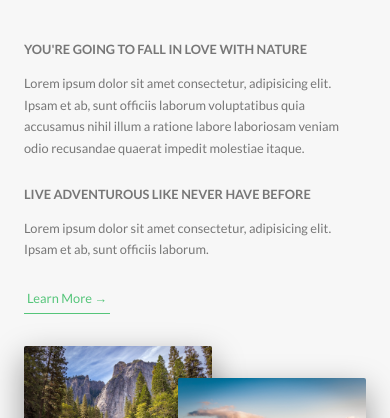
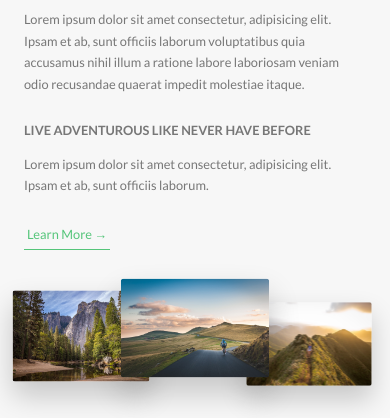
Before and after one commit to Unknown-0perator/Websites, a website: page Natours/index.html in a window 390 px wide. Shown: the part 926-1344 px from the top of the page. Drawn offline with Linux system fonts and the light colour scheme.

Commit message:
responsive media queries

```diff
--- a/Natours/sass/base/_utilities.scss
+++ b/Natours/sass/base/_utilities.scss
@@ -3,9 +3,15 @@
 }
 .u-margin-bottom-big {
   margin-bottom: 8rem;
+  @include respond(tab-port) {
+    margin-bottom: 5rem !important;
+  }
 }
 .u-margin-bottom-medium {
   margin-bottom: 4rem !important;
+  @include respond(tab-port) {
+    margin-bottom: 3rem !important;
+  }
 }
 .u-margin-bottom-small {
   margin-bottom: 1.5rem;
--- a/Natours/sass/components/_composition.scss
+++ b/Natours/sass/components/_composition.scss
@@ -8,17 +8,38 @@
     z-index: 10;
     transition: all 0.2s;
     outline-offset: 2rem;
+
+    @include respond(tab-port) {
+      float: left;
+      position: relative;
+      width: 33.333333%;
+      box-shadow: 0 1.5rem 3rem rgba($color-black, 0.2);
+    }
     &--p1 {
       left: 0;
       top: -2rem;
+      @include respond(tab-port) {
+        top: 0;
+        transform: scale(1.2);
+      }
     }
     &--p2 {
       right: 0;
       top: 2rem;
+      @include respond(tab-port) {
+        top: -1rem;
+        transform: scale(1.3);
+        z-index: 100;
+      }
     }
     &--p3 {
       left: 20%;
       top: 10rem;
+      @include respond(tab-port) {
+        top: 1rem;
+        left: 0;
+        transform: scale(1.1);
+      }
     }
     &:hover {
       outline: 1.5rem solid $color-primary;
--- a/Natours/sass/components/_feature-box.scss
+++ b/Natours/sass/components/_feature-box.scss
@@ -6,6 +6,10 @@
   border-radius: 3px;
   box-shadow: 0 1.5rem 4rem rgba($color-black, 0.15);
   transition: all 0.2s;
+
+  @include respond(tab-port) {
+    padding: 2rem;
+  }
 
   &__icon {
     font-size: 6rem;
@@ -18,6 +22,10 @@
     );
     -webkit-background-clip: text;
     color: transparent;
+
+    @include respond(tab-port) {
+      margin-bottom: 0;
+    }
   }
   &:hover {
     transform: translateY(-1.5rem) scale(1.03);
--- a/Natours/sass/layout/_footer.scss
+++ b/Natours/sass/layout/_footer.scss
@@ -9,6 +9,9 @@
   &__logo-box {
     text-align: center;
     margin-bottom: 8rem;
+    @include respond(tab-port) {
+      margin-bottom: 4rem;
+    }
   }
 
   &__logo {
--- a/Natours/sass/pages/_home.scss
+++ b/Natours/sass/pages/_home.scss
@@ -2,6 +2,10 @@
   background-color: $color-grey-light-1;
   padding: 25rem 0;
   margin-top: -20vh;
+
+  @include respond(tab-port) {
+    padding: 20rem 0;
+  }
 }
 .section-features {
   padding: 20rem 0;
@@ -19,17 +23,27 @@
   & > * {
     transform: skewY(7deg);
   }
+  @include respond(tab-port) {
+    padding: 10rem 0;
+  }
 }
 
 .section-tours {
   background-color: $color-grey-light-1;
   padding: 25rem 0 15rem 0;
   margin-top: -12rem;
+
+  @include respond(tab-port) {
+    padding: 20rem 0 10rem 0;
+  }
 }
 
 .section-stories {
   padding: 15rem 0;
   position: relative;
+  @include respond(tab-port) {
+    padding: 10rem 0;
+  }
 }
 
 .section-book {
@@ -39,6 +53,9 @@
     $color-primary-light,
     $color-primary-dark
   );
+  @include respond(tab-port) {
+    padding: 10rem 0;
+  }
 }
 
 .book {
```
Also changed, not shown: Natours/css/style.css.
